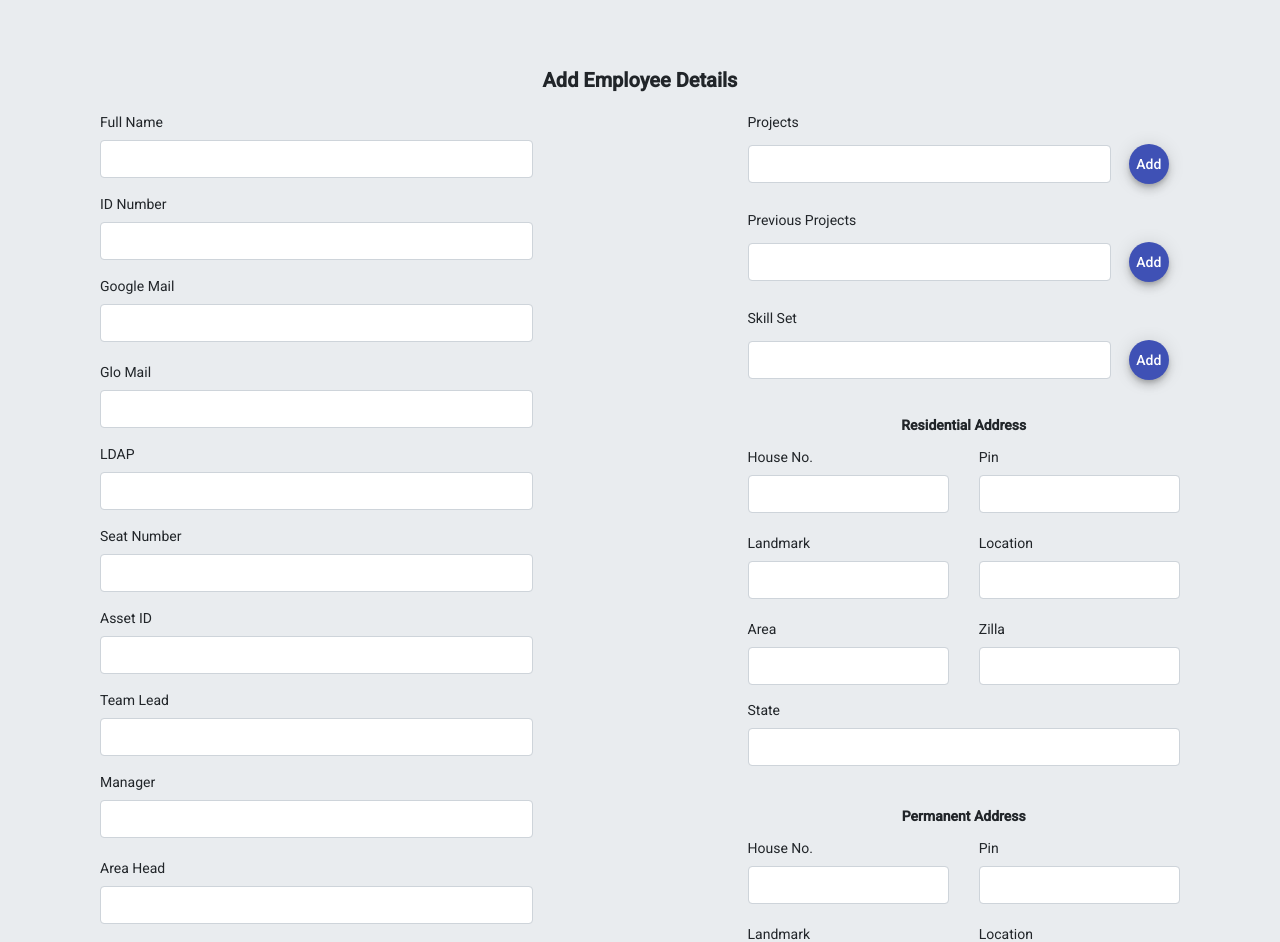
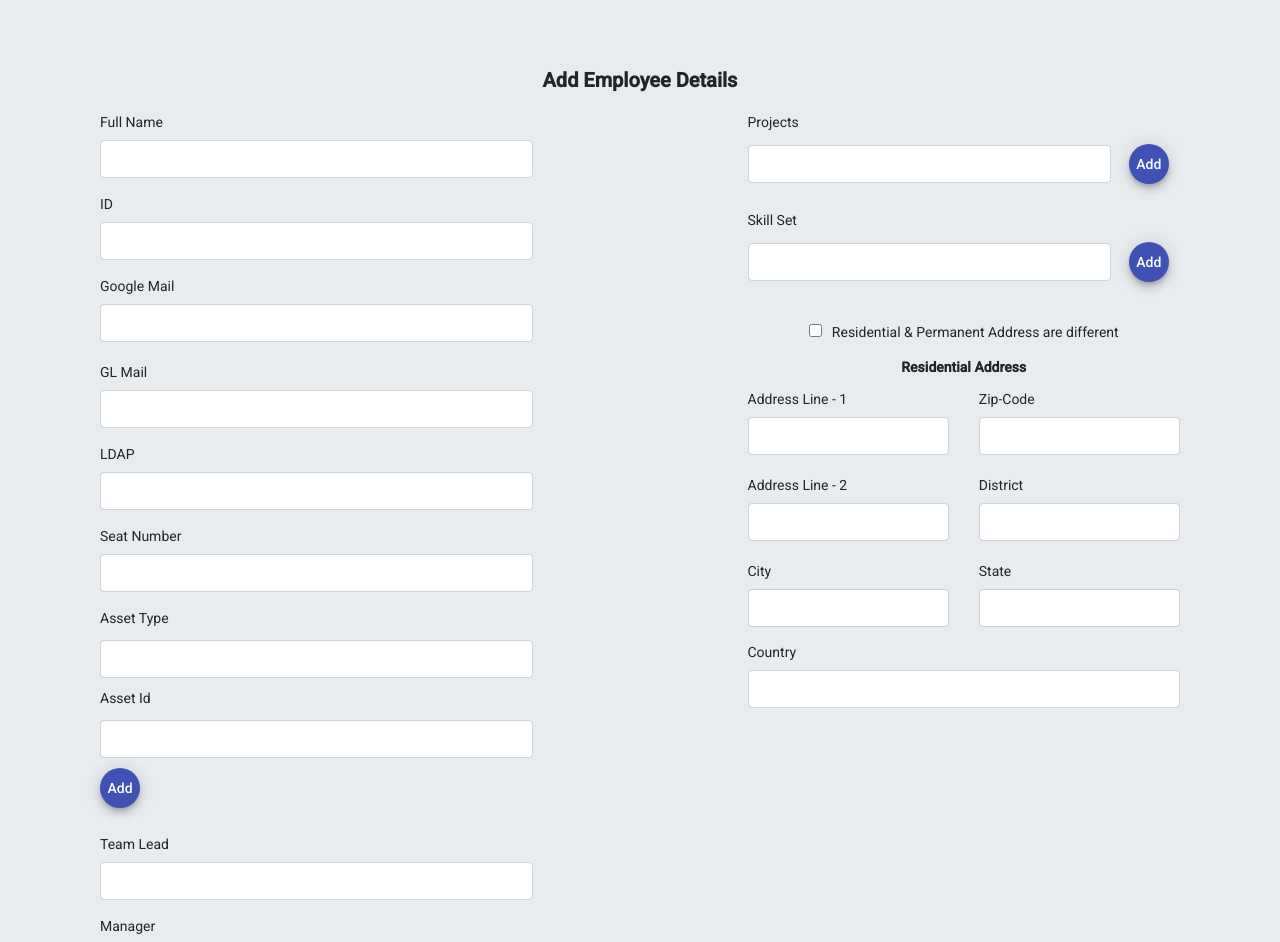
Before and after one commit to nadipalligupta/gloEmployee, an Angular app: page /addEmployee in a window 1280 px wide. Shown: the top 942 px of the page. Built offline with nearby package versions, Linux system fonts and the light colour scheme.

Commit message:
gloEmployee

```diff
--- a/src/app/add-employee/add-employee.component.css
+++ b/src/app/add-employee/add-employee.component.css
@@ -16,12 +16,17 @@
     display: inline;
     margin-right: 18px;
 }
-.statemeasur{
+.countrymeasur{
     width: 100%;
     padding: 15px;
     box-sizing: border-box;
+    margin: auto;
 }
 .jumbotron{
     border-radius: 0px;
     margin-bottom: 0px;
 }
+
+.disableAddr{
+    margin-left: 10px;
+}
--- a/src/app/add-employee/add-employee.component.html
+++ b/src/app/add-employee/add-employee.component.html
@@ -11,77 +11,65 @@
                     <!-- Full Name -->
                     <div class="form-group">
                         <label>Full Name</label>
-                        <input type="text" formControlName="firstName" class="form-control" [ngClass]="{ 'is-invalid': submitted && f.firstName.errors }" />
+                        <input type="text" formControlName="firstName" class="form-control"/>
                         <div *ngIf="submitted && f.firstName.errors" class="invalid-feedback">
-                            <div *ngIf="f.firstName.errors.required">Full Name is required</div>
                         </div>
                     </div>
 
                     <!-- ID Number -->
                     <div class="form-group">
-                        <label>ID Number</label>
-                        <input type="text" formControlName="id" class="form-control" [ngClass]="{ 'is-invalid': submitted && f.id.errors }" />
-                        <div *ngIf="submitted && f.id.errors" class="invalid-feedback">
-                            <div *ngIf="f.id.errors.required">ID is required</div>
-                        </div>
+                        <label>ID</label>
+                        <input type="text" formControlName="id" class="form-control"/>
                     </div>
 
-                    <!-- Emais -->
+                    <!-- Emails -->
                     <div class="form-group" formGroupName="mail">
                         <label>Google Mail</label>
-                        <input type="text" formControlName="gemail" class="form-control" ><br>
-                        <label>Glo Mail</label>
-                        <input type="text" formControlName="gloemail" class="form-control" >
+                        <input type="text" formControlName="googlemail" class="form-control" ><br>
+                        <label>GL Mail</label>
+                        <input type="text" formControlName="glmail" class="form-control" >
                     </div>
 
                     <!-- ldap-->
                     <div class="form-group">
                         <label>LDAP</label>
-                        <input type="text" formControlName="ldap" class="form-control" [ngClass]="{ 'is-invalid': submitted && f.ldap.errors }" />
-                        <div *ngIf="submitted && f.ldap.errors" class="invalid-feedback">
-                            <div *ngIf="f.ldap.errors.required">Ldap is required</div>
-                        </div>
+                        <input type="text" formControlName="ldap" class="form-control"/>
                     </div>
 
                     <!-- seat no-->
                     <div class="form-group">
                         <label>Seat Number</label>
-                        <input type="text" formControlName="seatno" class="form-control" [ngClass]="{ 'is-invalid': submitted && f.seatno.errors }" />
-                        <div *ngIf="submitted && f.seatno.errors" class="invalid-feedback">
-                            <div *ngIf="f.seatno.errors.required">Seat Number is required</div>
-                        </div>
+                        <input type="text" formControlName="seatno" class="form-control"/>
                     </div>
 
-                    <!-- Asset Id -->
-                    <div class="form-group">
-                        <label>Asset ID</label>
-                        <input type="text" formControlName="assetid" class="form-control" >
+                    <!-- Assets -->
+                    <div class="form-group" formArrayName = "assets">
+                        <p>Asset Type</p>
+                        <input type="text" class="form-control assets" #assettype style="margin-bottom: 10px;">
+                        <p>Asset Id</p>
+                        <input type="text" class="form-control assets" #assetid style="margin-bottom: 10px;">
+
+                        <button (click)="addAssets(assettype, assetid)" mat-mini-fab color="primary" style="margin-right: 10px; margin-bottom: 10px;">Add</button>
                     </div>
 
                     <!-- Teamlead -->
                     <div class="form-group">
                         <label>Team Lead</label>
-                        <input type="text" formControlName="teamlead" class="form-control" [ngClass]="{ 'is-invalid': submitted && f.teamlead.errors }" />
-                        <div *ngIf="submitted && f.teamlead.errors" class="invalid-feedback">
-                            <div *ngIf="f.teamlead.errors.required">Team Lead name is required</div>
-                        </div>
+                        <input type="text" formControlName="teamlead" class="form-control"/>
                     </div>
 
                     <!-- Managers -->
                     <div class="form-group" formGroupName="managers">
                         <label>Manager</label>
                         <input type="text" formControlName="manager" class="form-control" ><br>
-                        <label>Area Head</label>
-                        <input type="text" formControlName="areahead" class="form-control" >
+                        <label>Director</label>
+                        <input type="text" formControlName="director" class="form-control" >
                     </div>
 
                     <!-- vendi card -->
                     <div class="form-group">
                         <label>Vendiman Card</label>
-                        <input type="text" formControlName="vendi" class="form-control" [ngClass]="{ 'is-invalid': submitted && f.vendi.errors }" />
-                        <div *ngIf="submitted && f.vendi.errors" class="invalid-feedback">
-                            <div *ngIf="f.vendi.errors.required">Vendiman Card Number is required</div>
-                        </div>
+                        <input type="text" formControlName="vendi" class="form-control"/>
                     </div>
 
                     <!-- contact number -->
@@ -116,16 +104,6 @@
                         </mat-chip>
                     </div>
 
-                    <!-- previous projects handled -->
-                    <div class="form-group">
-                        <p>Previous Projects</p>
-                        <input type="text" class="form-control arrayelem" #prevproject style="margin-bottom: 10px;">
-                        <button (click)="addPrevProject($event, prevproject)" mat-mini-fab color="primary" style="margin-right: 10px; margin-bottom: 10px;">Add</button>
-
-                        <mat-chip *ngFor="let prevproject of addEmpForm.value.previousprojects" [selectable]="selectable"[removable]="removable" (removed)="removePrevProject(prevproject)">{{prevproject}}
-                        <mat-icon matChipRemove *ngIf="removable" class="removechip">cancel</mat-icon>
-                        </mat-chip>
-                    </div>
 
                     <!-- skillset -->
                     <div class="form-group">
@@ -144,63 +122,68 @@
                     <!-- Address -->
                     <div class="form-group" formGroupName="contactinfo">
                         <span formGroupName="address">
+                            <div style="margin-top: 30px;text-align: center;">
+                        <input type="checkbox" data-md-icheck (change)="changeAddress($event)"/> <span class="disableAddr">Residential & Permanent Address are different</span>
+                    </div>
 
                             <!-- Residential Address -->
-                        <p style="text-align: center;margin-top: 25px;"><b>Residential Address</b></p>
+                        <p style="text-align: center;margin-top: 15px;"><b>Residential Address</b></p>
                          <div class="row" formGroupName="residential">
                             <div class="col-md-6">
-                                <label>House No.</label>
-                                <input type="text" formControlName="houseno" class="form-control" ><br>
-                                <label>Landmark</label>
-                                <input type="text" formControlName="landmark" class="form-control"><br>
-                                <label>Area</label>
-                                <input type="text" formControlName="area" class="form-control">
+                                <label>Address Line - 1</label>
+                                <input type="text" formControlName="addressline1" class="form-control" ><br>
+                                <label>Address Line - 2</label>
+                                <input type="text" formControlName="addressline2" class="form-control"><br>
+                                <label>City</label>
+                                <input type="text" formControlName="city" class="form-control">
                             </div>
                             <div class="col-md-6">
-                                <label>Pin</label>
-                                <input type="text" formControlName="pin" class="form-control" ><br>
-                                <label>Location</label>
-                                <input type="text" formControlName="location" class="form-control"><br>
-                                <label>Zilla</label>
-                                <input type="text" formControlName="zilla" class="form-control">
-                            </div>
-                            <div class="statemeasur">
+                                <label>Zip-Code</label>
+                                <input type="text" formControlName="zipcode" class="form-control" ><br>
+                                <label>District</label>
+                                <input type="text" formControlName="district" class="form-control"><br>
                                 <label>State</label>
                                 <input type="text" formControlName="state" class="form-control">
+                            </div>
+                            <div class="countrymeasur">
+                                <label>Country</label>
+                                <input type="text" formControlName="country" class="form-control">
                             </div>
                          </div>
 
                              <!-- Permanent Address -->
+                        <span *ngIf = "addressChange">
                         <p style="text-align: center;margin-top: 25px;"><b>Permanent Address</b></p>
                         <div class="row" formGroupName="permanent">
                            <div class="col-md-6">
-                               <label>House No.</label>
-                               <input type="text" formControlName="houseno" class="form-control" ><br>
-                               <label>Landmark</label>
-                               <input type="text" formControlName="landmark" class="form-control"><br>
-                               <label>Area</label>
-                               <input type="text" formControlName="area" class="form-control">
+                               <label>Address Line - 1</label>
+                               <input type="text" formControlName="addressline1" class="form-control" ><br>
+                               <label>Address Line - 2</label>
+                               <input type="text" formControlName="addressline2" class="form-control"><br>
+                               <label>City</label>
+                               <input type="text" formControlName="city" class="form-control">
                            </div>
                            <div class="col-md-6">
-                               <label>Pin</label>
-                               <input type="text" formControlName="pin" class="form-control" ><br>
-                               <label>Location</label>
-                               <input type="text" formControlName="location" class="form-control"><br>
-                               <label>Zilla</label>
-                               <input type="text" formControlName="zilla" class="form-control">
-                           </div>
-                           <div class="statemeasur">
+                               <label>Zip-Code</label>
+                               <input type="text" formControlName="zipcode" class="form-control" ><br>
+                               <label>District</label>
+                               <input type="text" formControlName="district" class="form-control"><br>
                                <label>State</label>
                                <input type="text" formControlName="state" class="form-control">
                            </div>
+                           <div class="countrymeasur">
+                               <label>Country</label>
+                               <input type="text" formControlName="country" class="form-control">
+                           </div>
                         </div>
+                        </span>
                         </span>
                     </div>
 
                 </div>
 
             <div class="form-group" style="margin: auto;">
-                <button mat-raised-button color="primary">Submit</button>
+                <button mat-raised-button color="primary" >Submit</button>
             </div>
             </div>
                 </form>
--- a/src/app/add-employee/add-employee.component.ts
+++ b/src/app/add-employee/add-employee.component.ts
@@ -15,7 +15,8 @@ export class AddEmployeeComponent implements OnInit {
     removable = true;
     skills:any;
     project:any;
-    prevproject:any;
+    addressChange:boolean = false;
+    assets:any;
     bloods: any = ["A+", "B+", "O+", "AB+","A-", "B-", "O-", "AB-", "others"]
 
     constructor(private formBuilder: FormBuilder,  private _router: Router) { }
@@ -26,48 +27,64 @@ export class AddEmployeeComponent implements OnInit {
             id: ['', Validators.required],
             ldap: ['', Validators.required],
             seatno: ['', Validators.required],
-            assetid: ['', Validators.required],
             vendi: ['', Validators.required],
             bloodgroup: ['', Validators.required],
             skillset: this.formBuilder.array([]),
             projects: this.formBuilder.array([]),
-            previousprojects: this.formBuilder.array([]),
+            assets: this.formBuilder.array([]),
             teamlead: ['', Validators.required],
             managers: this.formBuilder.group({
               manager: ['', Validators.required],
-              areahead: ['', Validators.required]
+              director: ['', Validators.required]
             }),
             mail: this.formBuilder.group({
-              gemail: ['', Validators.required],
-              gloemail: ['', Validators.required]
+              googlemail: ['', Validators.required],
+              glmail: ['', Validators.required]
             }),
             contactinfo: this.formBuilder.group({
               phone: ['', Validators.required],
               emergencyphone: ['', Validators.required],
               address: this.formBuilder.group({
                 residential: this.formBuilder.group({
-                  houseno: ['', Validators.required],
-                  landmark: ['', Validators.required],
-                  area: ['', Validators.required],
-                  pin: ['', Validators.required],
-                  location: ['', Validators.required],
-                  zilla: ['', Validators.required],
+                  addressline1: ['', Validators.required],
+                  addressline2: ['', Validators.required],
+                  city: ['', Validators.required],
+                  zipcode: ['', Validators.required],
+                  district: ['', Validators.required],
                   state: ['', Validators.required],
+                  country: ['', Validators.required]
                 }),
                 permanent: this.formBuilder.group({
-                  houseno: ['', Validators.required],
-                  landmark: ['', Validators.required],
-                  area: ['', Validators.required],
-                  pin: ['', Validators.required],
-                  location: ['', Validators.required],
-                  zilla: ['', Validators.required],
+                  addressline1: ['', Validators.required],
+                  addressline2: ['', Validators.required],
+                  city: ['', Validators.required],
+                  zipcode: ['', Validators.required],
+                  district: ['', Validators.required],
                   state: ['', Validators.required],
+                  country: ['', Validators.required]
                 }),
 
               })
             })
 
         })
+    }
+
+    //adding assets
+    get assetArray(){
+      return this.addEmpForm.get('assets') as FormArray;
+    }
+
+    addAssets(id,type){
+      if(id['value'] && type['value'] !== ""){
+      this.assetArray.push(this.formBuilder.group({
+        assetid: id['value'],
+        assettype: type['value']
+      }));
+      console.log(this.assetArray.value);
+      id['value'] = "";
+      type['value'] = "";
+      }
     }
 
     // adding skills
@@ -118,35 +135,21 @@ export class AddEmployeeComponent implements OnInit {
       }
     }
 
-    //adding previous project
-    addPrevProject(event, prevproject) {
-      event.stopPropagation();
-      event.preventDefault();
-      if(prevproject['value'] !==  " "){
-      this.prevproject = this.addEmpForm.controls.previousprojects as FormArray;
-      this.prevproject.push(new FormControl(prevproject['value']));
-      console.log(this.prevproject.value);
-      }
-      prevproject['value'] = " ";
-    }
-
-    //remove previous project
-    removePrevProject(prevproject): void {
-      const index = this.addEmpForm.value.previousprojects.indexOf(prevproject);
-
-      if (index >= 0) {
-        this.addEmpForm.value.previousprojects.splice(index, 1);
-        console.log(this.prevproject.value);
-
-      }
-    }
-
+    // Blood Group
     changeBlood(eve){
       this.bloodgroup.setValue(eve.target.value)
     }
-
     get bloodgroup() {
       return this.addEmpForm.get('bloodgroup');
+    }
+
+    changeAddress(eve){
+      if(eve.target.checked){
+        this.addressChange = true;
+      }
+      else{
+        this.addressChange = false;
+      }
     }
 
     // convenience getter for easy access to form fields
--- a/src/app/all-employee/all-employee.component.ts
+++ b/src/app/all-employee/all-employee.component.ts
@@ -27,6 +27,7 @@ export class AllEmployeeComponent implements OnInit {
   dynamicBox:any;
   elem: HTMLElement;
   elements:any;
+
   @ViewChild(MatPaginator, {static: true}) paginator: MatPaginator;
   @ViewChild(MatSort, {static: true}) sort: MatSort;
 
```
